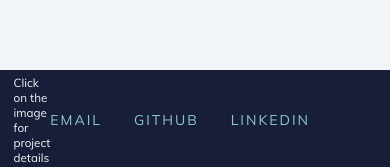
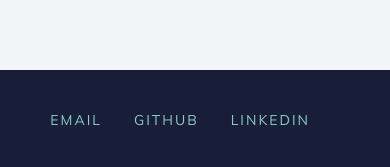
Before and after one commit to juliehutchinson001/juliehutchinson001.github.io, a React (Create React App) app: page /projects in a window 390 px wide. Shown: the part 930-1097 px from the top of the page. Built offline with nearby package versions, Linux system fonts and the light colour scheme.

Commit message:
[refactor] add responsive design to footer

```diff
--- a/src/components/footer.js
+++ b/src/components/footer.js
@@ -1,17 +1,7 @@
 import React from 'react';
-import PropTypes from 'prop-types';
-import { withRouter } from 'react-router-dom';
 
-const Footer = ({ location }) => (
+const Footer = () => (
   <footer className="portfolio__footer" data-test-portfolio-footer-wrapper>
-    {location.pathname === '/projects' && (
-      <small
-        className="footer__additional-info"
-        data-test-footer-additional-info
-      >
-        Click on the image for project details
-      </small>
-    )}
     <a
       className="footer__contact-link email"
       data-test-portfolio-contact-link
@@ -40,8 +30,4 @@
   </footer>
 );
 
-Footer.propTypes = {
-  location: PropTypes.objectOf(PropTypes.string).isRequired,
-};
-
-export default withRouter(Footer);
+export default Footer;
--- a/src/styles/scss/components/_footer.scss
+++ b/src/styles/scss/components/_footer.scss
@@ -2,21 +2,15 @@
   background-color: $darkest-blue;
   color: $lightest-grey;
 
-  height: 100px;
+  height: $component-height;
   width: $w-full;
 
   @include display-flex;
   justify-content: flex-end;
 }
 
-.footer__additional-info {
-  width: 100px;
-
-  margin: 0 auto 0 7rem;
-}
-
 .footer__contact-link {
-  color: #84CEC7;
+  color: $links-color;
   letter-spacing: 2px;
 
   margin-right: 2rem;
@@ -24,6 +18,8 @@
   text-decoration: none;
 }
 
-.linkedin {
-  margin-right: 5rem;
+@media screen and (min-width: 768px) {
+  .linkedin {
+    margin-right: 7rem;
+  }
 }
```
Also changed, not shown: 1 other file (tests, documents, lock files or other folders).
